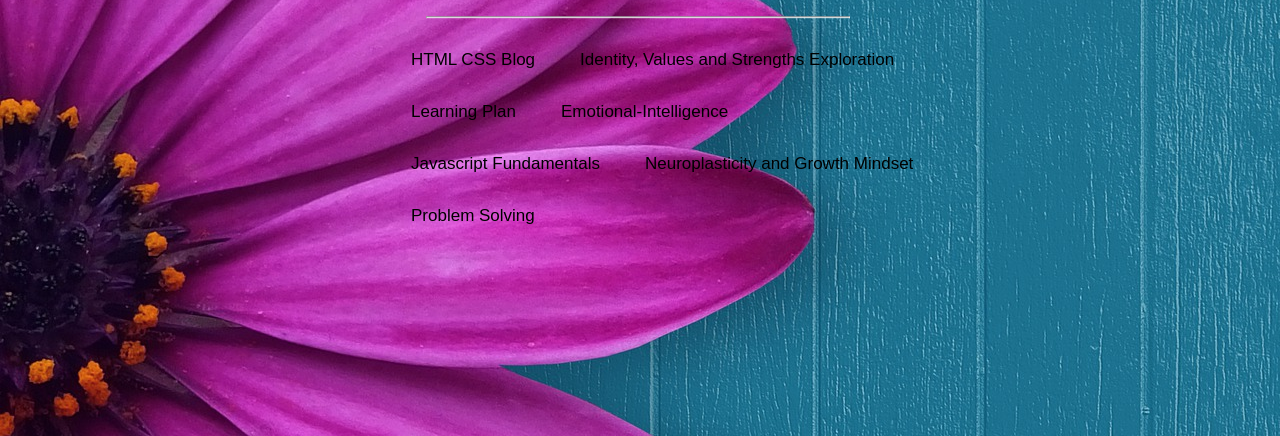
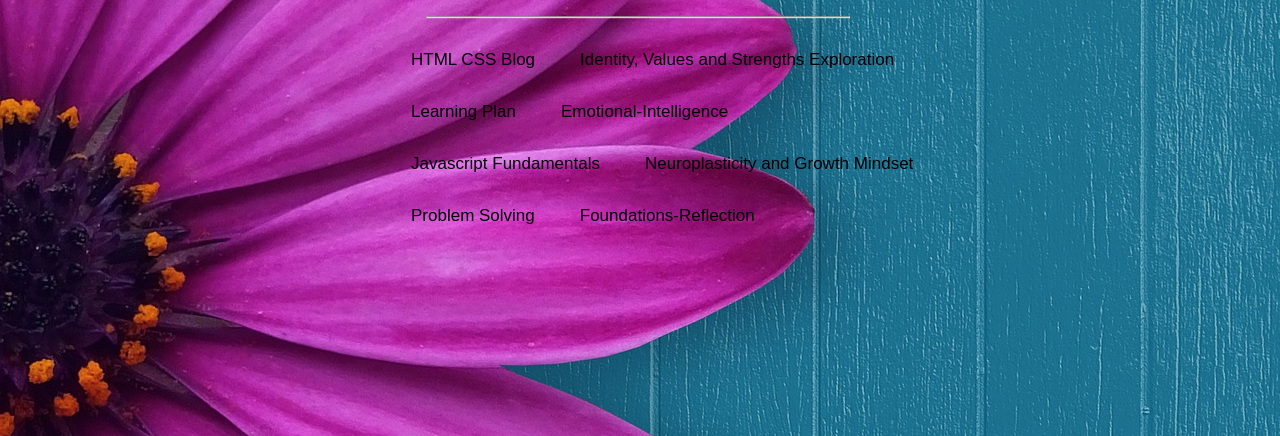
Before and after one commit to sadhna-singh88/sadhna-singh88.github.io, a plain HTML site: page index.html in a window 1280 px wide. Shown: the part 364-800 px from the top of the page. Drawn offline with Linux system fonts and the light colour scheme.

Commit message:
updated index.html

```diff
--- a/index.html
+++ b/index.html
@@ -25,6 +25,7 @@
         <li><a href="blog/javascript-dom.html">Javascript Fundamentals</a></li>
         <li><a href="blog/neuroplasticity.html">Neuroplasticity and Growth Mindset</a></li>
         <li><a href="blog/problem-solving.html">Problem Solving</a></li>
+        <li><a href="blog/foundations-reflection.html">Foundations-Reflection</a></li>
      </ul>
     </div>
 
```
